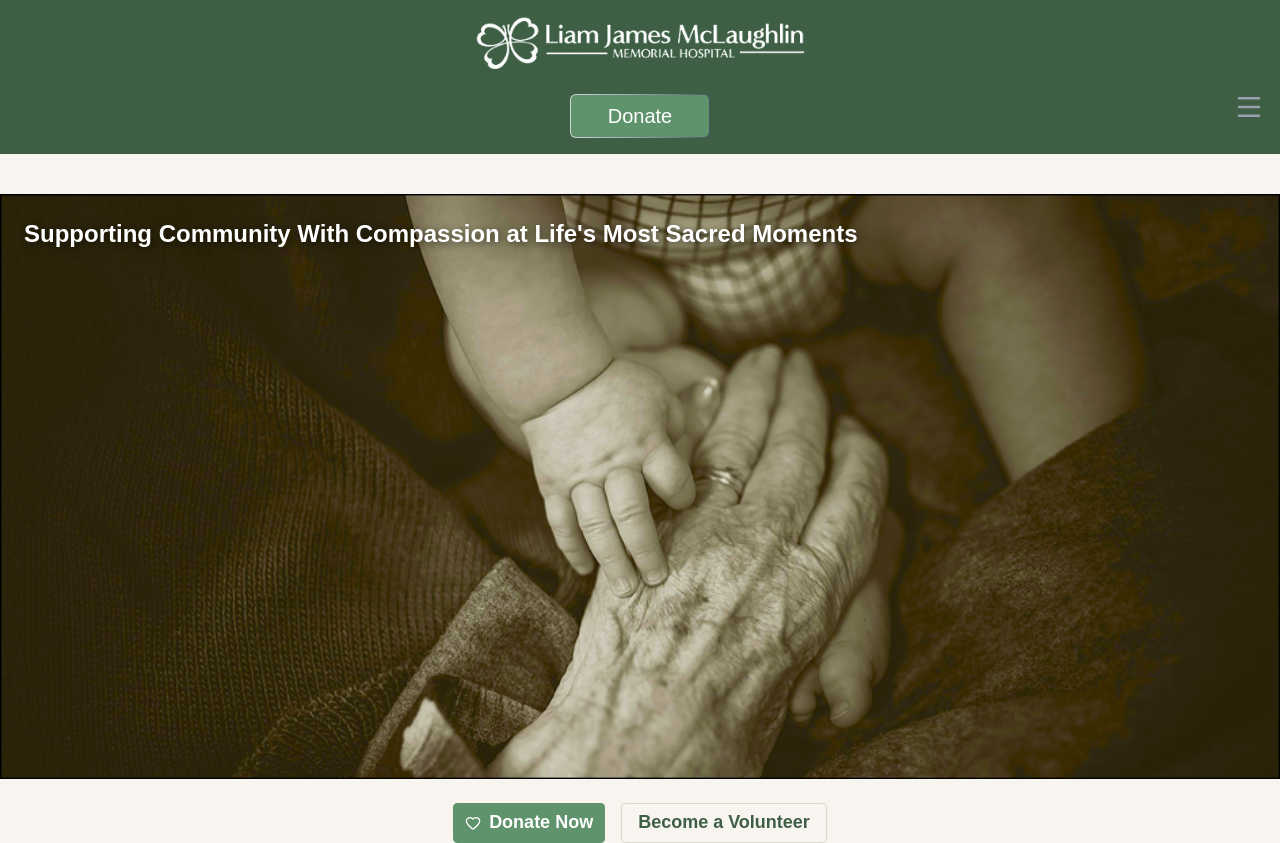
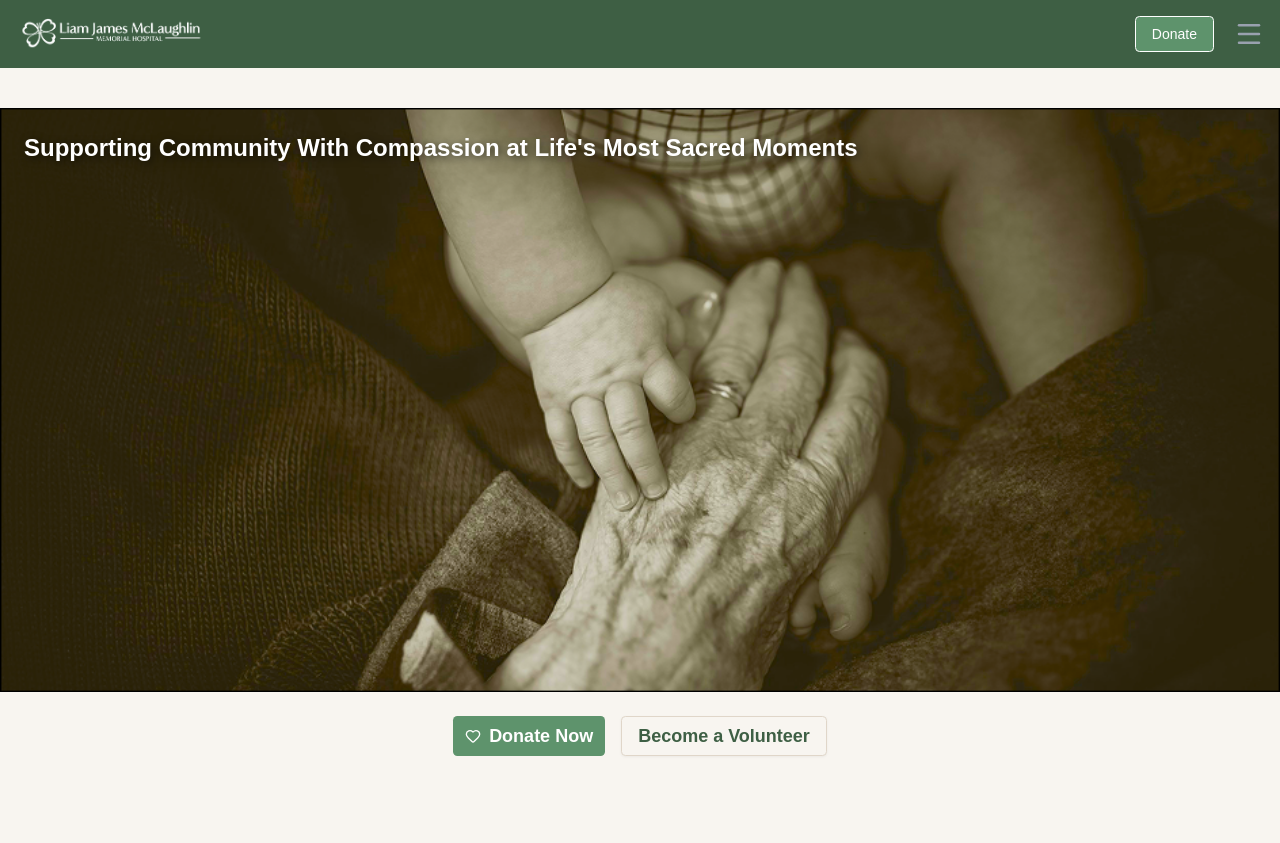
Before and after one commit to Sama2511/LJM, a Next.js app in the folder ljm-website/: page / in a window 1280 px wide. After the commit the page ends 800 px from the top, so only its background shows below. Built offline with nearby package versions, Linux system fonts and the light colour scheme.

Commit message:
NavBar updated

```diff
--- a/ljm-website/components/header.tsx
+++ b/ljm-website/components/header.tsx
@@ -14,26 +14,34 @@ function Header() {
   };
 
   return (
-    <nav className="@container bg-[#3e5f44] p-4 text-white">
-      <div className="flex flex-col items-center gap-5 @[600]:flex-row @[600]:justify-between">
+    <nav className="@container flex flex-col bg-[#3e5f44] p-4 text-white">
+      <div className="flex items-center justify-between gap-5 @[600]:flex-row @[1000]:mx-auto @[1000]:w-full @[1000]:max-w-[80%]">
         <Link href="/">
           <Image
             src="/logo.png"
             alt=""
             height={300}
             width={300}
-            className="w-[350px] @[600]:w-[400px] @[1100]:w-[500px]"
+            className="w-[190px] @[600]:w-[300px] @[1100]:w-[400px]"
           />
         </Link>
-        <Link href="/donate">
-          <Button className="flex h-11 w-35 cursor-pointer items-center justify-center rounded-[6px] bg-gradient-to-r from-gray-300 via-gray-400 to-gray-600 px-[1px] py-[1px] hover:bg-gradient-to-l @[600]:h-13 @[600]:w-40">
-            <div className="flex h-full w-full items-center justify-center rounded-[5px] bg-[#5e936c] text-[20px] font-medium @[600]:text-[25px]">
-              Donate
-            </div>
+        <div className="flex items-center gap-5">
+          <Button asChild>
+            <Link href="/donate" className="border-[1px] border-white">
+              <span className="flex items-center justify-center bg-[#5e936c] py-0 text-[14px]">
+                Donate
+              </span>
+            </Link>
           </Button>
-        </Link>
+          <div
+            onClick={handleNav}
+            className="flex cursor-pointer items-center justify-end @[600]:hidden"
+          >
+            <Menu width={30} height={30} className="text-gray-400" />
+          </div>
+        </div>
       </div>
-      <ul className="hidden justify-center gap-2 pt-5 pb-2 text-[18px] font-semibold text-[#f8f5f0] @[600]:flex @[800]:gap-4 @[800]:text-[20px] @[1100]:gap-4 @[1100]:text-[22px]">
+      <ul className="hidden justify-center gap-2 pt-2 font-semibold text-[#f8f5f0] @[600]:flex @[600]:text-[14px] @[800]:gap-3 @[800]:text-[16px] @[1100]:gap-4 @[1100]:text-[18px]">
         <li className="cursor-pointer">
           <Link href="" /> Home
         </li>
@@ -62,12 +70,7 @@ function Header() {
           <Link href="" /> Contact us
         </li>
       </ul>
-      <div
-        onClick={handleNav}
-        className="flex cursor-pointer items-center justify-end @[600]:hidden"
-      >
-        <Menu width={30} height={30} className="fixed top-23 text-gray-400" />
-      </div>
+
       <div
         className={
           isOpen
```
